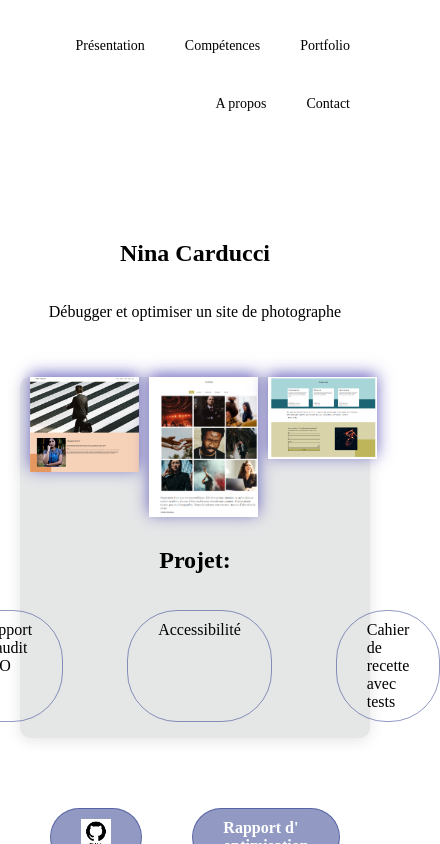
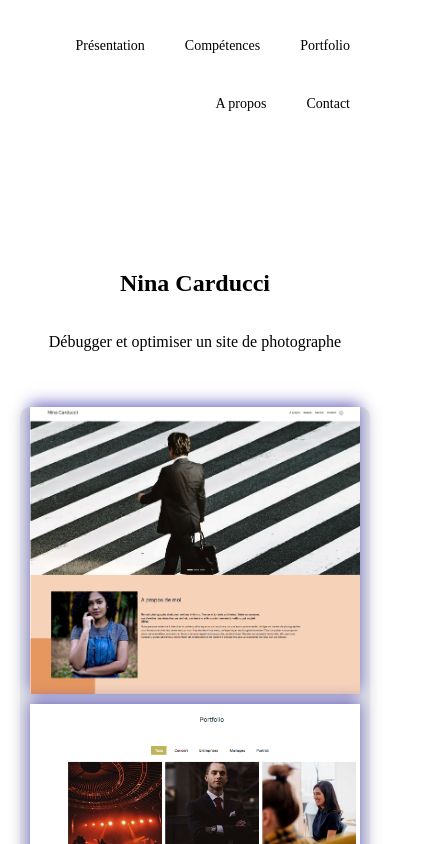
Before and after one commit to PierreSarciat/portfolio, a React (Vite) app: page /portfolio/carducci in a window 390 px wide. Shown: the top 844 px of the page, 440 px wide, since content can reach past the window. Built offline with nearby package versions, Linux system fonts and the light colour scheme.

Commit message:
responsive projets

```diff
--- a/src/pages/pages.scss
+++ b/src/pages/pages.scss
@@ -4,6 +4,7 @@
     align-items: center;
     margin-top: 20px;
     margin-bottom: 40px;
+    padding-top: 30px;
 }
 
 .mockupContent {
@@ -42,9 +43,24 @@
             border-radius: 50px;
             padding: 10px 30px;
             border: 1px solid rgba(14, 31, 124, 0.4509803922);
+            text-align: center;
         }
 
 
     }
 
 }
+
+@media (max-width: 750px) {
+
+
+.mockupContent {
+  .mockup,
+  .mockupProject ul {
+    display: flex;
+    flex-direction: column;
+  }
+}
+
+
+}
```
